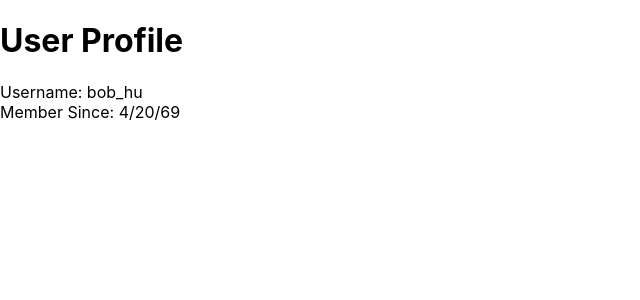
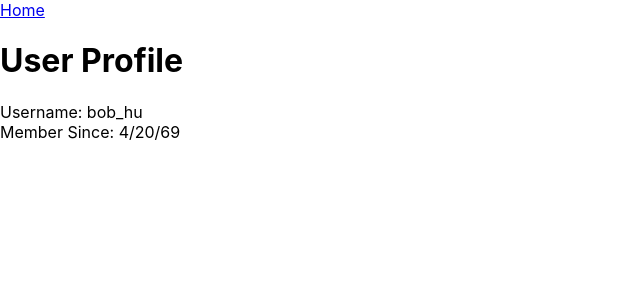
Before and after one commit to trekkatlant/BANKofREACT, a React (Create React App) app: page /userProfile in a window 1280 px wide. Shown: the top 300 px of the page, without its empty margins (0-640 px from the left). Built offline with nearby package versions, Linux system fonts and the light colour scheme.

Commit message:
user profile working

```diff
--- a/src/components/Home.js
+++ b/src/components/Home.js
@@ -6,7 +6,7 @@ class Home extends React.Component {
     render() {
         return(
             <div>
-                <img src="https://letstalkpayments.com/wp-content/uploads/2016/04/Bank.png" alt="bank"/>
+                <img src="https://www.moneycrashers.com/wp-content/uploads/2012/04/reasons-change-banks-1068x713.jpg" alt="bank" width="690" height="420"/>
                 <h1>Bank of React</h1>
                 <Link to="/userProfile">User Profile</Link>
                 <AccountBalance accountBalance={this.props.accountBalance}/>
--- a/src/components/UserProfile.js
+++ b/src/components/UserProfile.js
@@ -1,9 +1,11 @@
 import React from "react";
+import { Link } from "react-router-dom";
 
 class UserProfile extends React.Component {
     render() {
         return(
             <div>
+                <Link to="/">Home</Link>
                 <h1>User Profile</h1>
                 <div>Username: {this.props.userName}</div>
                 <div>Member Since: {this.props.memberSince}</div>
```
